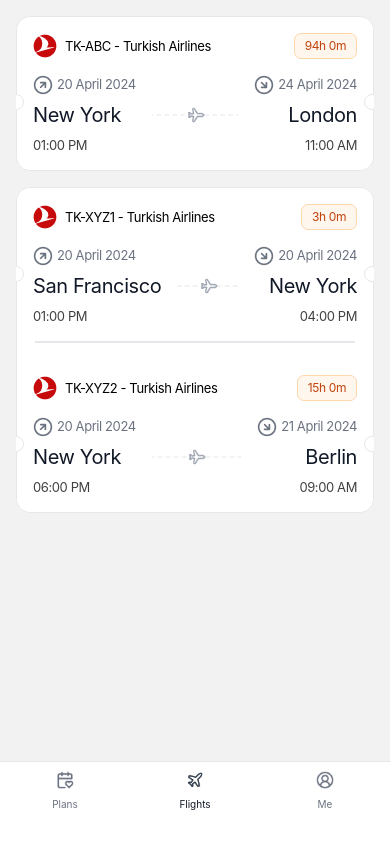
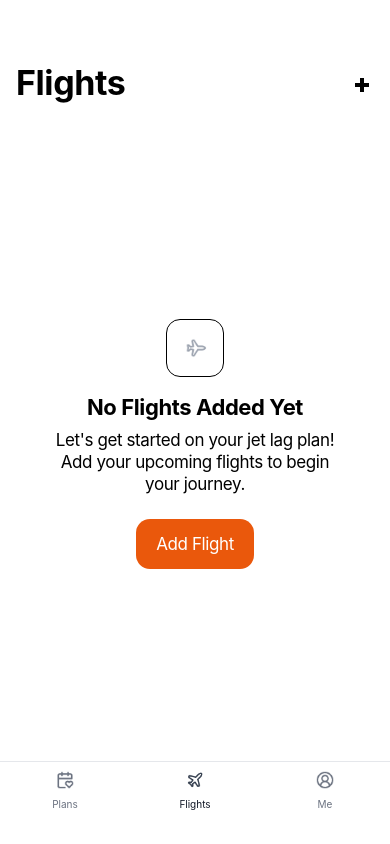
Before and after one commit to emredursunn/flight-management, a React Native app: screen /Flights in a window 390 px wide. Built offline with nearby package versions, Linux system fonts and the light colour scheme.

Commit message:
created flatlist and initialized empty status

```diff
--- a/src/screens/FlightsPage.tsx
+++ b/src/screens/FlightsPage.tsx
@@ -1,16 +1,40 @@
-import { FlatList, StyleSheet, Text, View } from 'react-native'
-import React from 'react'
-import { flights } from '../utils/flights'
-import FlightCard from '../components/FlightCardComponents/FlightCard'
+import { FlatList, StyleSheet, Text, View } from "react-native";
+import React from "react";
+import FlightCard from "../components/FlightCardComponents/FlightCard";
+import Header from "../components/Header";
+import COLORS from "../constants/colors";
+import { FlightCardModal } from "../components/FlightCardComponents/FlightCardModal";
+import { StatusBar } from "expo-status-bar";
+import { useFlightStore } from "../store/flightStore";
+import EmptyPage from "../components/EmptyPage";
 
 const FlightsPage = () => {
+
+  const {flights} = useFlightStore()
+
   return (
-    <View style={{padding:16,gap:16}}>
-      <FlatList contentContainerStyle={{gap:16}} data={flights} renderItem={({item}) => <FlightCard key={item.code} flight={item}/>}/>
+    <View style={{ flex: 1}}>
+      <View style={{flex:1,backgroundColor: COLORS.white,paddingTop: 59 }}>
+        <StatusBar backgroundColor="transparent" />
+        <Header />
+        <View style={{ flex:1,padding: 16, paddingBottom:0, gap: 16 }}>
+          <FlatList
+            contentContainerStyle={{ flexGrow:1,gap: 16 }}
+            data={flights}
+            keyExtractor={(item) => item.code}
+            renderItem={({ item }) => (
+              <FlightCard flight={item} />
+            )}
+            ListEmptyComponent={<EmptyPage/>}
+            showsVerticalScrollIndicator={false}
+          />
+        </View>
+      </View>
+      <FlightCardModal />
     </View>
-  )
-}
+  );
+};
 
-export default FlightsPage
+export default FlightsPage;
 
-const styles = StyleSheet.create({})
+const styles = StyleSheet.create({});
```
